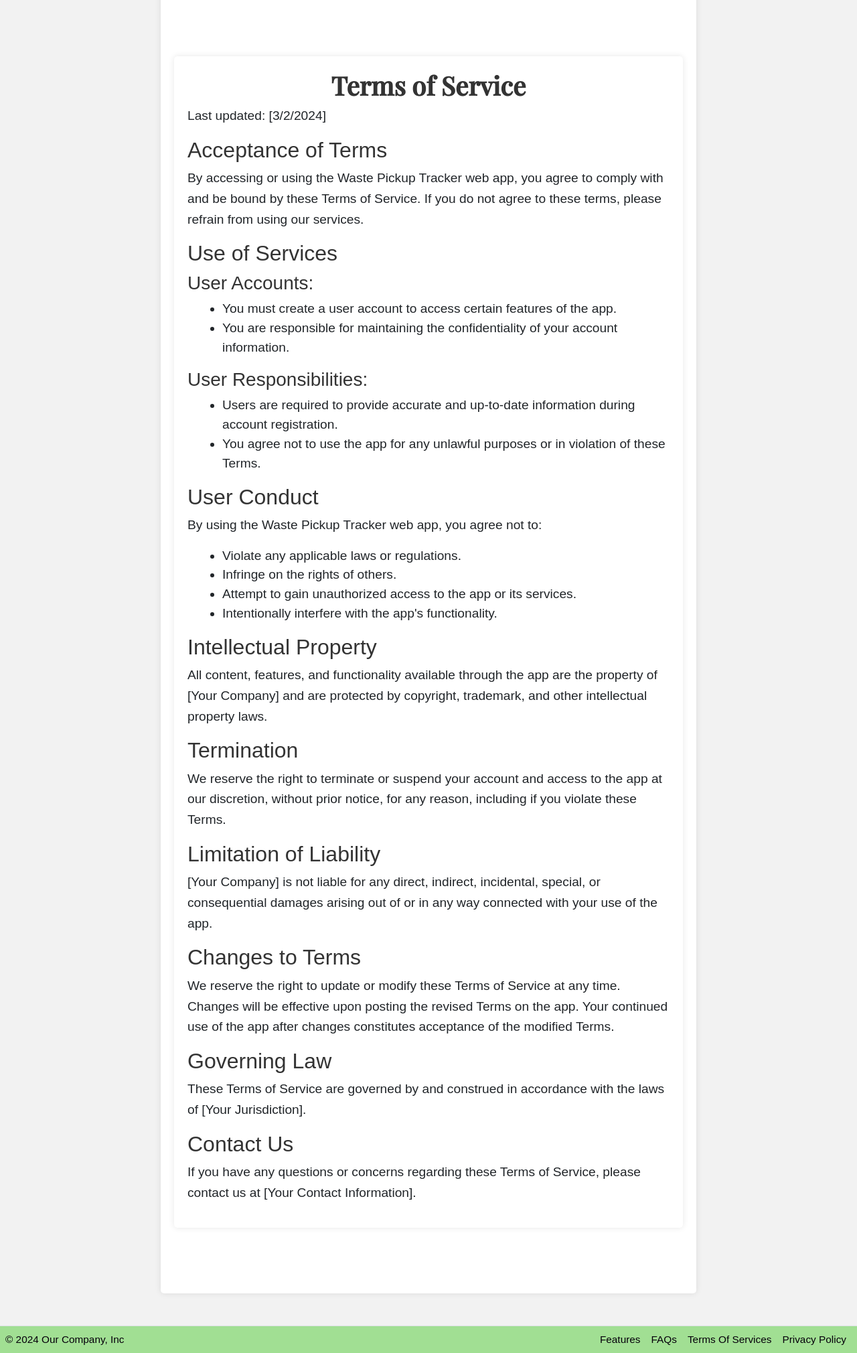
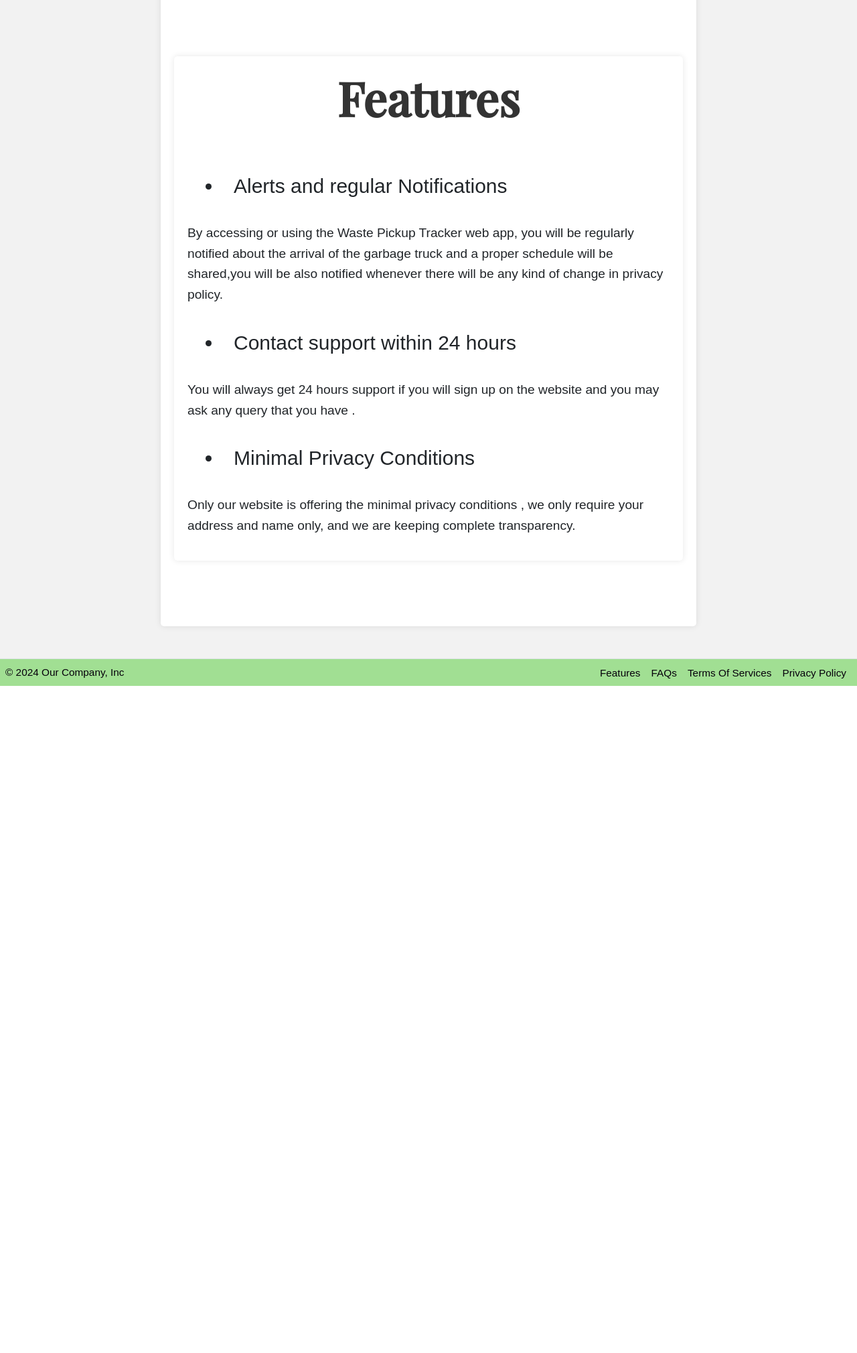
Before and after one commit to ImTani/final_base, a Flask app: page /features in a window 1280 px wide. Shown: the part 62-2082 px from the top of the page at 67% size. After the commit the page ends 1086 px from the top, so only its background shows below. Run offline with Flask 3, Linux system fonts and the light colour scheme; some libraries are stand-ins or nearby versions.

Commit message:
features page

```diff
--- a/app/templates/features.html
+++ b/app/templates/features.html
@@ -31,67 +31,34 @@ ul {
 p {
     line-height: 1.6;
 }
-.term{
+.feature{
     text-align: center;
+    font-size: 70px;
+    margin-bottom: 50px;
 }
-
+.alert{
+    font-size: 30px;
+}
+.cont{
+    font-size: 30px;
+}
 </style>
 
 <div class="container">
-    <h1 class="term">Terms of Service</h1>
-    <p>Last updated: [3/2/2024]</p>
+    <h1 class="feature">Features
+    </h1>
+    <p></p>
 
-    <h2>Acceptance of Terms</h2>
-    <p>By accessing or using the Waste Pickup Tracker web app, you agree to comply with and be bound by these Terms of Service. If you do not agree to these terms, please refrain from using our services.</p>
+    <ul><li class="alert">Alerts and regular Notifications</li></ul>
+    <p>By accessing or using the Waste Pickup Tracker web app, you will  be regularly notified about the arrival of the garbage truck and a proper schedule will be shared,you will be also notified whenever there will be any kind of change in privacy policy.</p>
 
-    <h2>Use of Services</h2>
-    <h3>User Accounts:</h3>
-    <ul>
-        <li>You must create a user account to access certain features of the app.</li>
-        <li>You are responsible for maintaining the confidentiality of your account information.</li>
+    <ul><li class="alert">Contact support within 24 hours</li></ul>
+        <p>You will always get 24 hours support if you will sign up on the website and you may ask any query that you have .</p>
     </ul>
-    <h3>User Responsibilities:</h3>
-    <ul>
-        <li>Users are required to provide accurate and up-to-date information during account registration.</li>
-        <li>You agree not to use the app for any unlawful purposes or in violation of these Terms.</li>
-    </ul>
+    <ul><li class="alert">Minimal Privacy Conditions</li></ul>
+         <p>Only our website is offering the minimal privacy conditions , we only require your address and name only, and we are keeping complete transparency.</p>
 
-    <!-- Add more sections as needed -->
 
-    <h2>User Conduct</h2>
-    <p>By using the Waste Pickup Tracker web app, you agree not to:</p>
-    <ul>
-        <li>Violate any applicable laws or regulations.</li>
-        <li>Infringe on the rights of others.</li>
-        <li>Attempt to gain unauthorized access to the app or its services.</li>
-        <li>Intentionally interfere with the app's functionality.</li>
-    </ul>
-
-    <!-- Add more sections as needed -->
-
-    <h2>Intellectual Property</h2>
-    <p>All content, features, and functionality available through the app are the property of [Your Company] and are protected by copyright, trademark, and other intellectual property laws.</p>
-
-    <!-- Add more sections as needed -->
-
-    <h2>Termination</h2>
-    <p>We reserve the right to terminate or suspend your account and access to the app at our discretion, without prior notice, for any reason, including if you violate these Terms.</p>
-
-    <!-- Add more sections as needed -->
-
-    <h2>Limitation of Liability</h2>
-    <p>[Your Company] is not liable for any direct, indirect, incidental, special, or consequential damages arising out of or in any way connected with your use of the app.</p>
-
-    <!-- Add more sections as needed -->
-
-    <h2>Changes to Terms</h2>
-    <p>We reserve the right to update or modify these Terms of Service at any time. Changes will be effective upon posting the revised Terms on the app. Your continued use of the app after changes constitutes acceptance of the modified Terms.</p>
-
-    <h2>Governing Law</h2>
-    <p>These Terms of Service are governed by and construed in accordance with the laws of [Your Jurisdiction].</p>
-
-    <h2>Contact Us</h2>
-    <p>If you have any questions or concerns regarding these Terms of Service, please contact us at [Your Contact Information].</p>
 </div>
 
 
```
